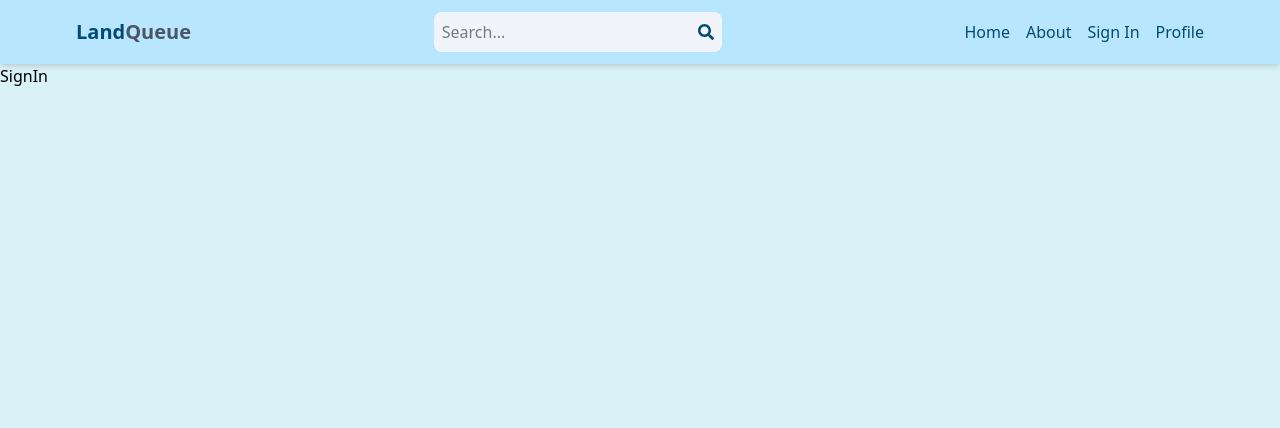
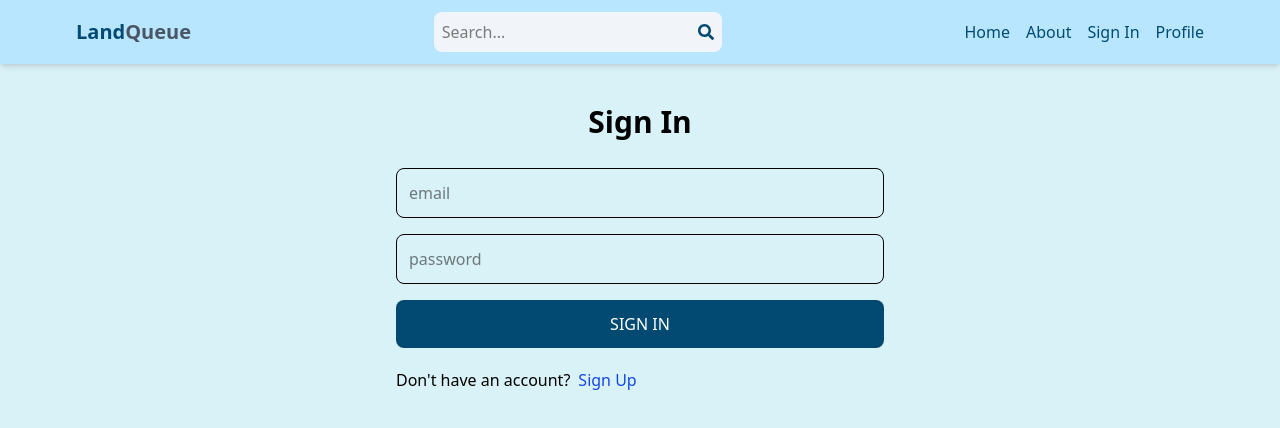
Before and after one commit to souvik012/Real-Estate-MERN, a React (Vite) app in the folder Client/RealEstate/: page /SignIn in a window 1280 px wide. Shown: the top 428 px of the page. Built offline with nearby package versions, Linux system fonts and the light colour scheme.

Commit message:
Complete page funtionality

```diff
--- a/Client/RealEstate/src/Pages/SignIn.jsx
+++ b/Client/RealEstate/src/Pages/SignIn.jsx
@@ -1,8 +1,101 @@
-import React from 'react'
+// import React, { useState } from 'react'
+import { Link , useNavigate} from 'react-router-dom'
+import { useState } from 'react'
 
- function SignIn() {
+ function signin() {
+
+  const [formdata , setformdata] = useState({})
+  const [error , seterror] = useState(null)
+  const [loading , setloading] = useState(false);
+  const navigate = useNavigate()
+  const handleChange = (e)=>{
+    setformdata(
+      {
+        ...formdata,
+        [e.target.id]:e.target.value
+      }
+    )
+
+  }
+
+  const handleSubmit = async(e)=>{
+    e.preventDefault();
+    try {
+      setloading(true);
+      const res = await fetch ('/api/auth/signin',{
+        method:'POST',
+        headers:{
+          'Content-Type':'application/json',
+        },
+        body: JSON.stringify(formdata),
+      })
+      const data = await res.json();
+      console.log(data);
+
+      if(data.success === false){
+        seterror(data.message);
+        setloading(false)
+        return
+      }
+      setloading(false);
+
+
+      if(data.success === false){
+        seterror(data.message)
+        setloading(false)
+        seterror(null);
+        return
+      }
+      setloading(false)
+
+      seterror(null);
+      navigate('/');
+
+    } catch (error) {
+      setloading(false)
+      seterror(error.message)
+    }
+
+   }
+
+  console.log(formdata);
+
+
+
   return (
-    <div>SignIn</div>
+   <div className='p-3 max-w-lg mx-auto'>
+    <h1 className='text-3xl text-center font-semibold my-7'>Sign In</h1>
+    <form onSubmit={handleSubmit} className='flex flex-col gap-4'>
+
+
+
+      <input
+      type="email"
+      placeholder='email'
+      className='border p-3 rounded-lg'
+      id='email'
+      onChange={handleChange}  />
+
+      <input
+      type="password"
+      placeholder='password'
+      className='border p-3 rounded-lg'
+      id='password'
+
+      onChange={handleChange}  />
+
+      <button disabled={loading} className='bg-sky-900 text-white p-3 rounded-lg uppercase
+      hover:opacity-95 disabled:opacity-80'>
+      {loading ? 'loading..': 'Sign In'}</button>
+    </form>
+    <div className='flex gap-2 mt-5'>
+      <p>Don't have an account?</p>
+      <Link to={"/signup"}>
+      <span className='text-blue-700'>Sign Up</span>
+      </Link>
+    </div>
+    {error && <p className='text-red-500 mt-5'>{error}</p>}
+   </div>
   )
 }
-export default SignIn
+export default signin
```
